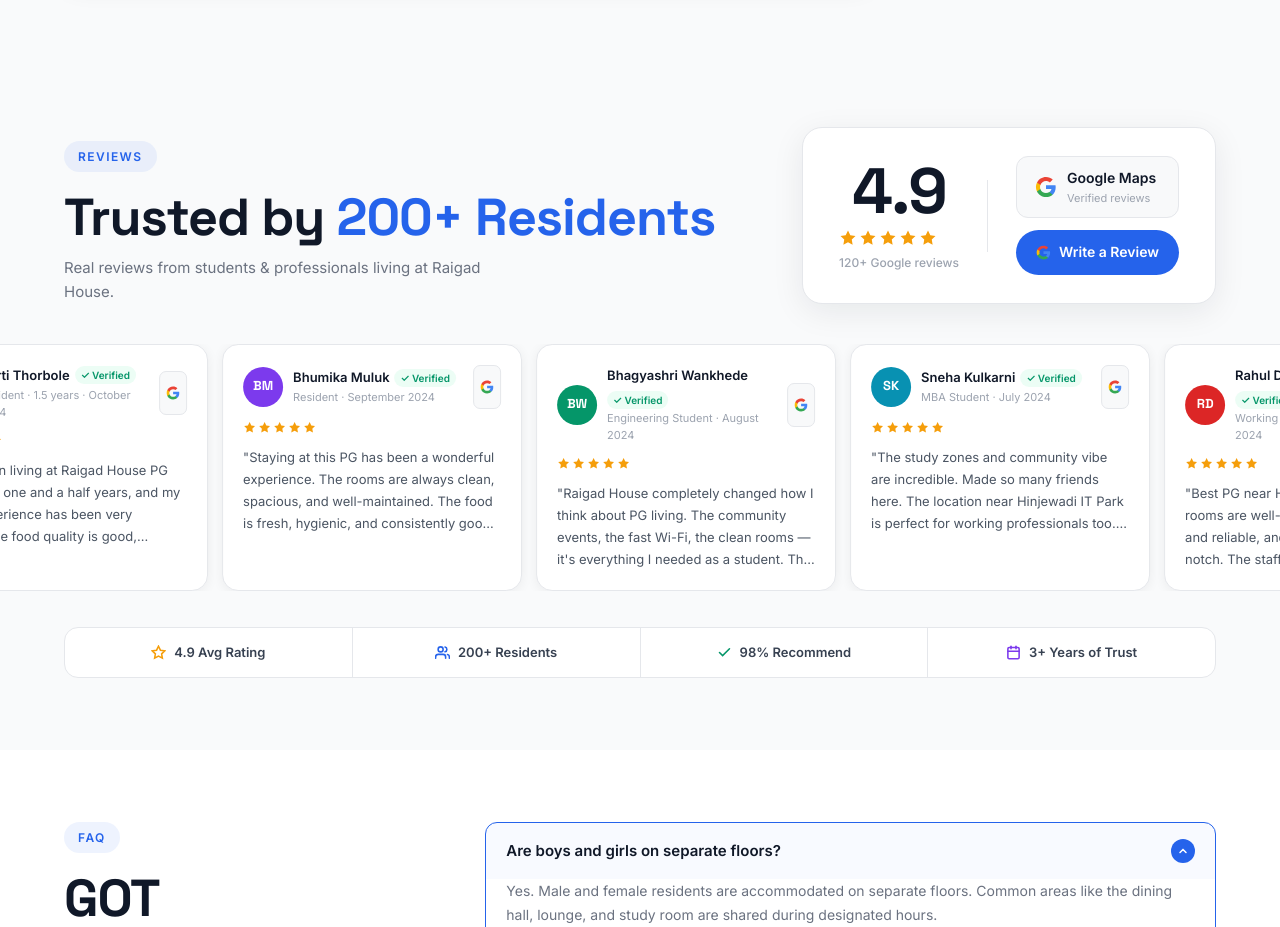
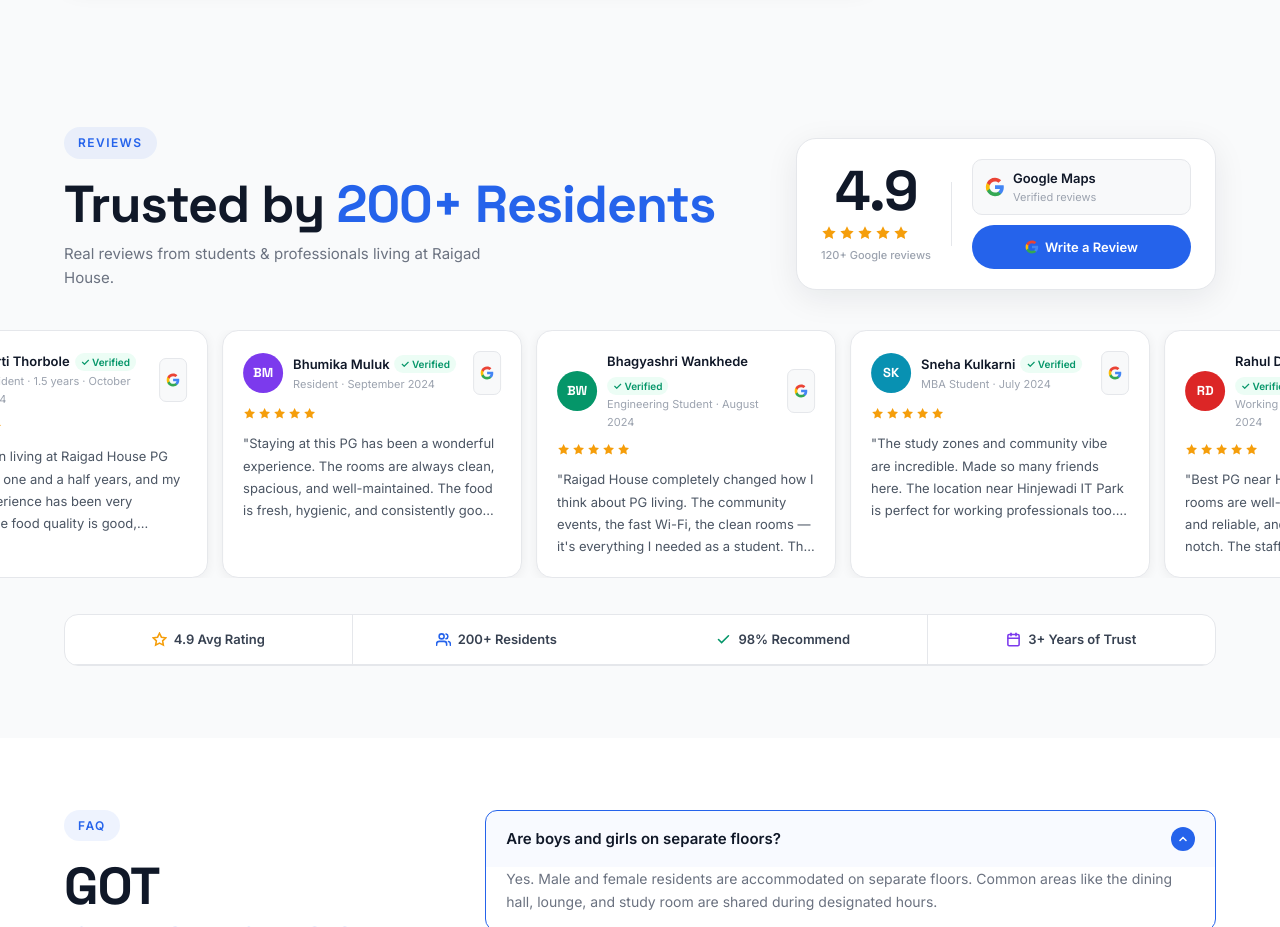
Before and after one commit to samirk2002/RaigadHouse_Portfolio, a React (Vite) app: page / in a window 1280 px wide. Shown: the part 6020-6947 px from the top of the page. Built offline with nearby package versions, Linux system fonts and the light colour scheme; no server answers.

Commit message:
Improve Mobile View Navbar and review

```diff
--- a/src/components/Navbar.jsx
+++ b/src/components/Navbar.jsx
@@ -116,24 +116,59 @@ export default function Navbar() {
           </div>
         </div>
 
-        {/* Mobile dropdown menu */}
-        {open && (
-          <div style={{ background: '#fff', borderTop: '1px solid #F3F4F6', padding: '8px 16px 12px' }} className="mob-menu-btn">
-            <div style={{ display: 'grid', gridTemplateColumns: '1fr 1fr', gap: 4 }}>
-              {[{ label: 'HOME', href: '#home' }, ...DESKTOP_LINKS].map(l => (
+        {/* Mobile full menu */}
+        <div style={{
+          background: '#fff',
+          borderTop: '1px solid #F3F4F6',
+          maxHeight: open ? 600 : 0,
+          overflow: 'hidden',
+          transition: 'max-height 0.35s cubic-bezier(0.4,0,0.2,1)',
+        }} className="mob-menu-panel">
+          <div style={{ padding: '12px 20px 20px' }}>
+            {/* Nav links */}
+            <div style={{ display: 'flex', flexDirection: 'column', gap: 2, marginBottom: 16 }}>
+              {[{ label: 'Home', href: '#home', icon: '🏠' }, ...DESKTOP_LINKS.map(l => ({
+                ...l,
+                label: l.label.charAt(0) + l.label.slice(1).toLowerCase(),
+                icon: l.href === '#rooms' ? '🛏️' : l.href === '#amenities' ? '✨' : l.href === '#gallery' ? '🖼️' : l.href === '#location' ? '📍' : l.href === '#reviews' ? '⭐' : '❓'
+              }))].map(l => (
                 <button key={l.href} onClick={() => go(l.href)} style={{
-                  background: activeHref === l.href ? 'rgba(37,99,235,0.08)' : '#F9FAFB',
-                  border: 'none', borderRadius: 8, padding: '10px 12px',
-                  fontSize: 12, fontWeight: 600,
+                  display: 'flex', alignItems: 'center', gap: 12,
+                  background: activeHref === l.href ? 'rgba(37,99,235,0.07)' : 'transparent',
+                  border: 'none', borderRadius: 10, padding: '12px 14px',
+                  fontSize: 15, fontWeight: activeHref === l.href ? 700 : 500,
                   color: activeHref === l.href ? '#2563EB' : '#374151',
-                  cursor: 'pointer', textAlign: 'left', minHeight: 40,
+                  cursor: 'pointer', textAlign: 'left', width: '100%',
+                  borderLeft: activeHref === l.href ? '3px solid #2563EB' : '3px solid transparent',
+                  transition: 'all 0.15s',
                 }}>
+                  <span style={{ fontSize: 18, width: 24, textAlign: 'center' }}>{l.icon}</span>
                   {l.label}
+                  {activeHref === l.href && (
+                    <span style={{ marginLeft: 'auto', width: 6, height: 6, borderRadius: '50%', background: '#2563EB' }} />
+                  )}
                 </button>
               ))}
             </div>
+
+            {/* Divider */}
+            <div style={{ height: 1, background: '#F3F4F6', marginBottom: 16 }} />
+
+            {/* CTA buttons */}
+            <div style={{ display: 'flex', flexDirection: 'column', gap: 10 }}>
+              <button className="btn btn-primary" onClick={() => go('#enquiry')}
+                style={{ width: '100%', justifyContent: 'center', padding: '13px', fontSize: 15 }}>
+                🏠 Check Availability
+              </button>
+              <a href="https://wa.me/917218442254" target="_blank" rel="noopener noreferrer"
+                className="btn" onClick={() => setOpen(false)}
+                style={{ width: '100%', justifyContent: 'center', padding: '13px', fontSize: 15, background: '#25D366', color: '#fff', borderRadius: 50 }}>
+                <svg width="18" height="18" viewBox="0 0 24 24" fill="currentColor"><path d="M12.001 2C6.478 2 2 6.478 2 12c0 1.85.504 3.58 1.38 5.065L2.05 21.95l5.02-1.312A9.956 9.956 0 0 0 12 22c5.523 0 10-4.477 10-10S17.524 2 12.001 2zm0 1.5a8.5 8.5 0 1 1 0 17 8.5 8.5 0 0 1 0-17zM8.647 7.5c-.2 0-.52.075-.793.375-.27.3-1.04 1.016-1.04 2.475s1.065 2.872 1.213 3.072c.149.2 2.066 3.273 5.08 4.461.71.272 1.263.434 1.694.556.712.202 1.36.173 1.872.105.571-.075 1.758-.719 2.007-1.413.248-.694.248-1.288.173-1.413-.074-.124-.273-.198-.572-.347-.298-.15-1.758-.868-2.031-.967-.273-.1-.472-.149-.671.15-.198.298-.77.967-.943 1.166-.174.198-.348.223-.647.074-.298-.149-1.26-.464-2.4-1.48-.887-.79-1.485-1.766-1.659-2.065-.174-.298-.018-.46.13-.608.134-.134.298-.348.447-.522.15-.174.2-.298.298-.497.1-.198.05-.372-.025-.521-.074-.15-.67-1.613-.917-2.207-.242-.579-.487-.5-.671-.51a12.07 12.07 0 0 0-.572-.01z"/></svg>
+                WhatsApp Us
+              </a>
+            </div>
           </div>
-        )}
+        </div>
       </nav>
 
       {/* Scroll to top */}
@@ -161,9 +196,11 @@ export default function Navbar() {
       <style>{`
         .desk-nav { display: flex !important; }
         .mob-menu-btn { display: none !important; }
+        .mob-menu-panel { display: none !important; }
         @media (max-width: 900px) {
           .desk-nav { display: none !important; }
           .mob-menu-btn { display: flex !important; }
+          .mob-menu-panel { display: block !important; }
         }
       `}</style>
     </>
--- a/src/components/Reviews.jsx
+++ b/src/components/Reviews.jsx
@@ -90,35 +90,36 @@ export default function Reviews() {
             </p>
           </div>
 
-          {/* Rating hero — enlarged */}
+          {/* Rating hero */}
           <div style={{
             background: '#fff', borderRadius: 20,
-            padding: '28px 36px',
+            padding: '20px 24px',
             border: '1.5px solid #E5E7EB',
             boxShadow: '0 8px 32px rgba(16,24,40,0.08)',
-            display: 'flex', alignItems: 'center', gap: 28, flexShrink: 0,
-          }}>
+            display: 'flex', alignItems: 'center', gap: 20, flexShrink: 0,
+            width: '100%', maxWidth: 420,
+          }} className="rating-hero">
             {/* Score block */}
-            <div style={{ textAlign: 'center' }}>
-              <div style={{ fontFamily: 'Space Grotesk', fontSize: 64, fontWeight: 800, color: '#101828', lineHeight: 1, letterSpacing: '-0.03em' }}>4.9</div>
-              <div style={{ marginTop: 6, marginBottom: 6 }}><Stars count={5} size={18} /></div>
-              <div style={{ fontSize: 12, color: '#9CA3AF', fontWeight: 500 }}>120+ Google reviews</div>
+            <div style={{ textAlign: 'center', flexShrink: 0 }}>
+              <div style={{ fontFamily: 'Space Grotesk', fontSize: 56, fontWeight: 800, color: '#101828', lineHeight: 1, letterSpacing: '-0.03em' }}>4.9</div>
+              <div style={{ marginTop: 6, marginBottom: 6 }}><Stars count={5} size={16} /></div>
+              <div style={{ fontSize: 11, color: '#9CA3AF', fontWeight: 500 }}>120+ Google reviews</div>
             </div>
 
-            <div style={{ width: 1, height: 72, background: '#E5E7EB', flexShrink: 0 }} />
+            <div style={{ width: 1, height: 64, background: '#E5E7EB', flexShrink: 0 }} />
 
             {/* Actions */}
-            <div style={{ display: 'flex', flexDirection: 'column', gap: 12 }}>
-              <div style={{ display: 'flex', alignItems: 'center', gap: 10, background: '#F8F9FA', border: '1px solid #E5E7EB', borderRadius: 12, padding: '10px 18px' }}>
-                <GoogleIcon size={22} />
+            <div style={{ display: 'flex', flexDirection: 'column', gap: 10, flex: 1, minWidth: 0 }}>
+              <div style={{ display: 'flex', alignItems: 'center', gap: 8, background: '#F8F9FA', border: '1px solid #E5E7EB', borderRadius: 10, padding: '8px 12px' }}>
+                <GoogleIcon size={20} />
                 <div>
-                  <div style={{ fontWeight: 700, fontSize: 14, color: '#101828' }}>Google Maps</div>
+                  <div style={{ fontWeight: 700, fontSize: 13, color: '#101828' }}>Google Maps</div>
                   <div style={{ fontSize: 11, color: '#9CA3AF' }}>Verified reviews</div>
                 </div>
               </div>
               <a href="https://maps.app.goo.gl/hPBXEzpQ7JFG3DME6" target="_blank" rel="noopener noreferrer"
-                className="btn btn-primary" style={{ fontSize: 14, padding: '11px 20px', gap: 8, justifyContent: 'center' }}>
-                <GoogleIcon size={15} /> Write a Review
+                className="btn btn-primary" style={{ fontSize: 13, padding: '10px 16px', gap: 6, justifyContent: 'center' }}>
+                <GoogleIcon size={14} /> Write a Review
               </a>
             </div>
           </div>
@@ -135,8 +136,9 @@ export default function Reviews() {
 
       {/* Trust strip */}
       <div className="container" style={{ marginTop: 36 }}>
-        <div style={{
-          display: 'flex', gap: 0, justifyContent: 'center', flexWrap: 'wrap',
+        <div className="trust-strip" style={{
+          display: 'grid',
+          gridTemplateColumns: 'repeat(4, 1fr)',
           background: '#fff', borderRadius: 14, border: '1px solid #E5E7EB', overflow: 'hidden',
         }}>
           {[
@@ -144,12 +146,13 @@ export default function Reviews() {
             { icon: <svg width="15" height="15" viewBox="0 0 24 24" fill="none" stroke="#2563EB" strokeWidth="2.5" strokeLinecap="round"><path d="M17 21v-2a4 4 0 0 0-4-4H5a4 4 0 0 0-4 4v2"/><circle cx="9" cy="7" r="4"/><path d="M23 21v-2a4 4 0 0 0-3-3.87"/><path d="M16 3.13a4 4 0 0 1 0 7.75"/></svg>, text: '200+ Residents' },
             { icon: <svg width="15" height="15" viewBox="0 0 24 24" fill="none" stroke="#059669" strokeWidth="2.5" strokeLinecap="round"><polyline points="20 6 9 17 4 12"/></svg>, text: '98% Recommend' },
             { icon: <svg width="15" height="15" viewBox="0 0 24 24" fill="none" stroke="#7C3AED" strokeWidth="2.5" strokeLinecap="round"><rect x="3" y="4" width="18" height="18" rx="2"/><line x1="16" y1="2" x2="16" y2="6"/><line x1="8" y1="2" x2="8" y2="6"/><line x1="3" y1="10" x2="21" y2="10"/></svg>, text: '3+ Years of Trust' },
-          ].map((b, i, arr) => (
+          ].map((b, i) => (
             <div key={b.text} style={{
-              flex: 1, minWidth: 130, padding: '14px 16px',
-              display: 'flex', alignItems: 'center', justifyContent: 'center', gap: 8,
-              borderRight: i < arr.length - 1 ? '1px solid #E5E7EB' : 'none',
+              padding: '14px 12px',
+              display: 'flex', alignItems: 'center', justifyContent: 'center', gap: 7,
               fontSize: 13, fontWeight: 600, color: '#374151',
+              borderRight: i % 2 === 0 ? '1px solid #E5E7EB' : 'none',
+              borderBottom: '1px solid #E5E7EB',
             }}>
               {b.icon} {b.text}
             </div>
@@ -169,8 +172,21 @@ export default function Reviews() {
         .rev-left  { animation: rev-scroll-left  32s linear infinite; }
         .rev-right { animation: rev-scroll-right 28s linear infinite; }
         .rev-left:hover, .rev-right:hover { animation-play-state: paused; }
+
+        /* Mobile: stack header vertically, rating hero full width */
         @media (max-width: 640px) {
-          #reviews .container > div:first-child { flex-direction: column !important; align-items: flex-start !important; }
+          #reviews .container > div:first-child {
+            flex-direction: column !important;
+            align-items: flex-start !important;
+          }
+          .rating-hero {
+            width: 100% !important;
+            max-width: 100% !important;
+          }
+          /* Trust strip: 2x2 grid on mobile */
+          .trust-strip {
+            grid-template-columns: repeat(2, 1fr) !important;
+          }
         }
       `}</style>
     </section>
```
